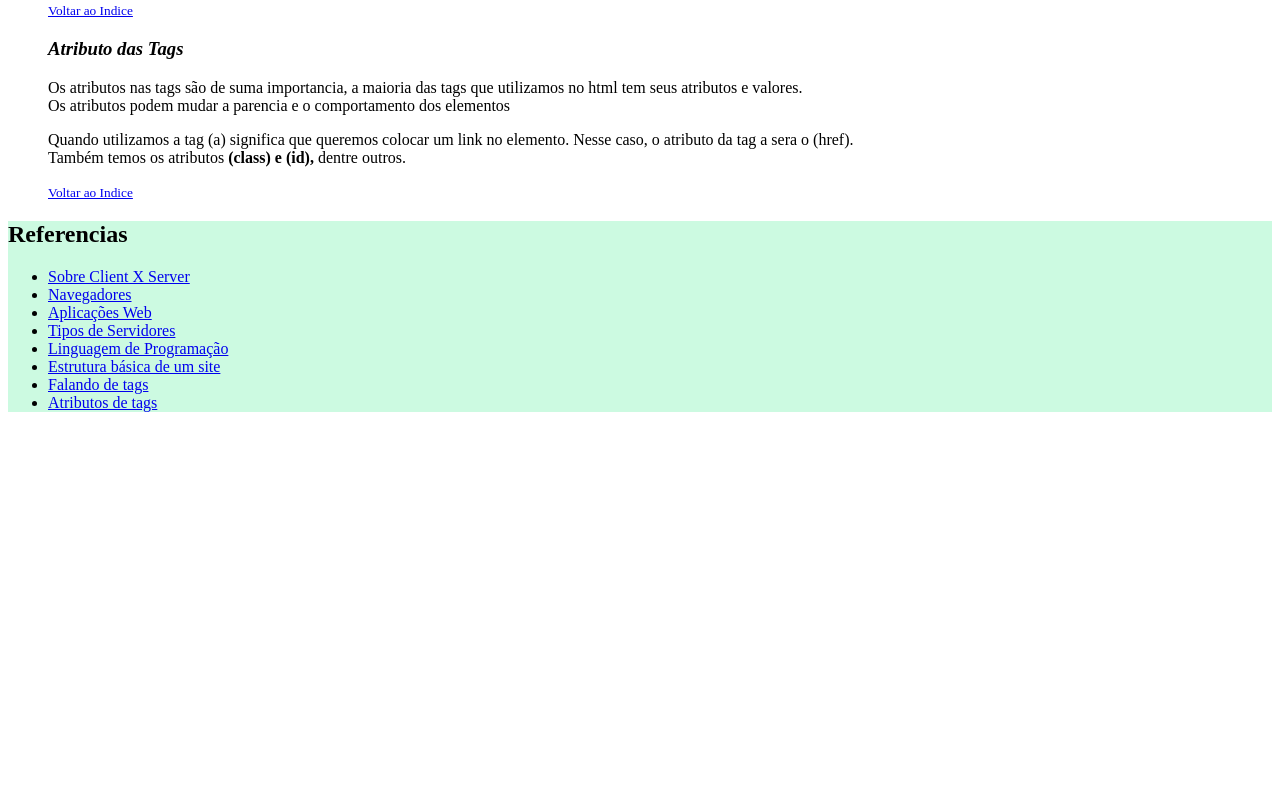
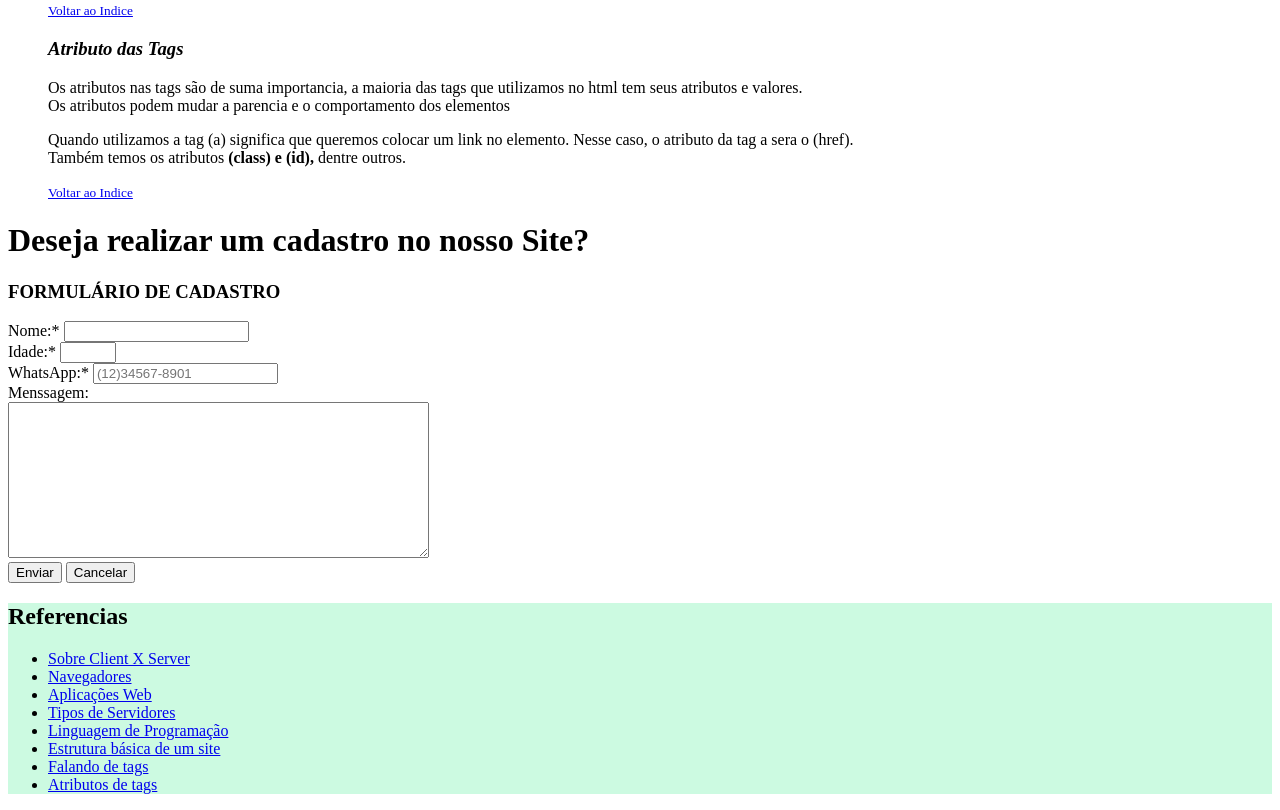
Before and after one commit to ccamaracarlos/desafio-1-html-dio, a plain HTML site: page index.html in a window 1280 px wide. Shown: the part 2576-3386 px from the top of the page. Before the commit the page ends 3004 px from the top, so only its background shows below. Drawn offline with Linux system fonts and the light colour scheme.

Commit message:
Inclusão do formulário de cadastro - Simples, sem css - apenas implementando o codigo

```diff
--- a/index.html
+++ b/index.html
@@ -98,6 +98,21 @@
         <p>Quando utilizamos a tag (a) significa que queremos colocar um link no elemento. Nesse caso, o atributo da tag a sera o (href).<br> Também temos os atributos <strong>(class) e (id),</strong> dentre outros. </p>
         <small><a href="#indice">Voltar ao Indice</a></small>
     </ul>
+    <h1>Deseja realizar um cadastro no nosso Site?</h1>
+    <h3>FORMULÁRIO DE CADASTRO</h3>
+    <form
+        name="cadastro" autocomplete="on" onsubmit="alert('SUCESSO NO CADASTRO')" method="POST" action="https://meusite.com.br/cadastro">
+        <label> Nome:* </label><input type="text" name="nome" /><br>
+        <label>Idade:* </label><input type="number" min="0" max="99" name="age"><br>
+        <label for="itel">WhatsApp:* </label>
+        <input type="tel" name="tel" id="itel" autocomplete="tel"
+        pattern="^\(\d{2}\)\d{5}-\d{4}$" required placeholder="(12)34567-8901" ><br>
+        <label for="tect">Menssagem: </label> <br>
+        <textarea name="menssagem" id="" cols="50" rows="10"></textarea><br>
+        <button type="submit">Enviar</button>
+        <button type="reset, submit">Cancelar</button>
+
+    </form>
     <footer style="background-color: #ccfae1">
         <h2>Referencias</h2>
         <ul>
```
